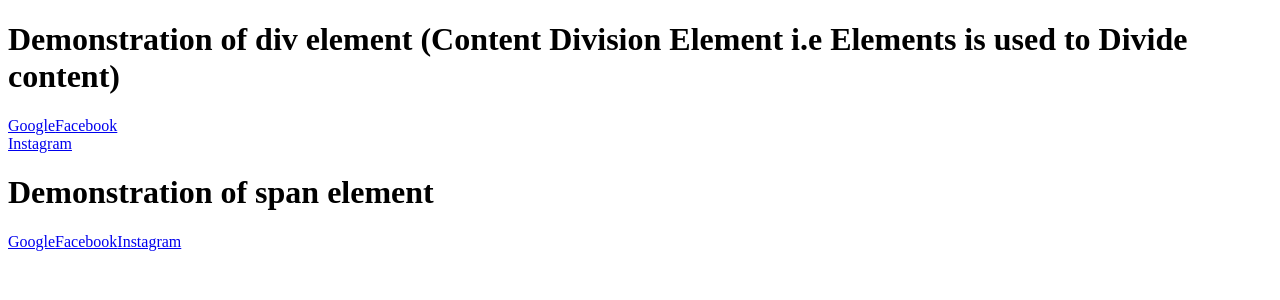
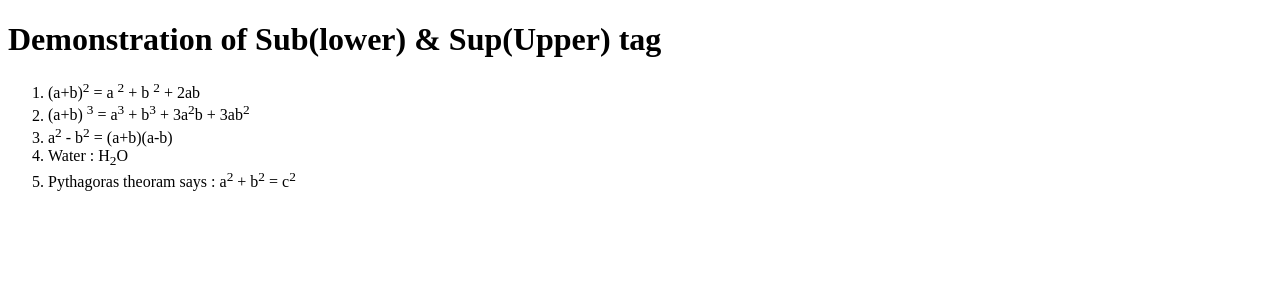
Before and after one commit to Narendra-Kachare/Test-Repo, an Angular app: page / in a window 1280 px wide. Shown: the top 300 px of the page. Built offline with nearby package versions, Linux system fonts and the light colour scheme.

Commit message:
Sub(lower) vs Sup(Upper) tag

```diff
--- a/src/app/app.component.html
+++ b/src/app/app.component.html
@@ -1,20 +1,16 @@
-<h1>Demonstration of div element (Content Division Element i.e Elements is used to Divide content) </h1>
-
-<!-- Div tag : Block element -->
-<div>
-    <a href="http://www.google.com">Google</a>
-    <a href="http://www.facebook.com">Facebook</a>
-</div>
-
-<a href="http://www.instagram.com">Instagram</a>
+<h1>Demonstration of Sub(lower) & Sup(Upper) tag</h1>
 
 
+<h1></h1>
 
-<h1>Demonstration of span element</h1>
-<!-- Span tag : Inline element -->
-<span>
-    <a href="http://www.google.com">Google</a>
-    <a href="http://www.facebook.com">Facebook</a>
-</span>
+<ol>
+    <li>(a+b)<sup>2</sup> = a <sup>2</sup> + b <sup>2</sup> + 2ab</li>
 
-<a href="http://www.instagram.com">Instagram</a>
+    <li>(a+b) <sup>3</sup> = a<sup>3</sup> + b<sup>3</sup> + 3a<sup>2</sup>b + 3ab<sup>2</sup></li>
+
+    <li>a<sup>2</sup> - b<sup>2</sup> = (a+b)(a-b)</li>
+
+    <li>Water : H<sub>2</sub>O</li>
+
+    <li>Pythagoras theoram says : a<sup>2</sup> + b<sup>2</sup> = c<sup>2</sup></li>
+</ol>
```
